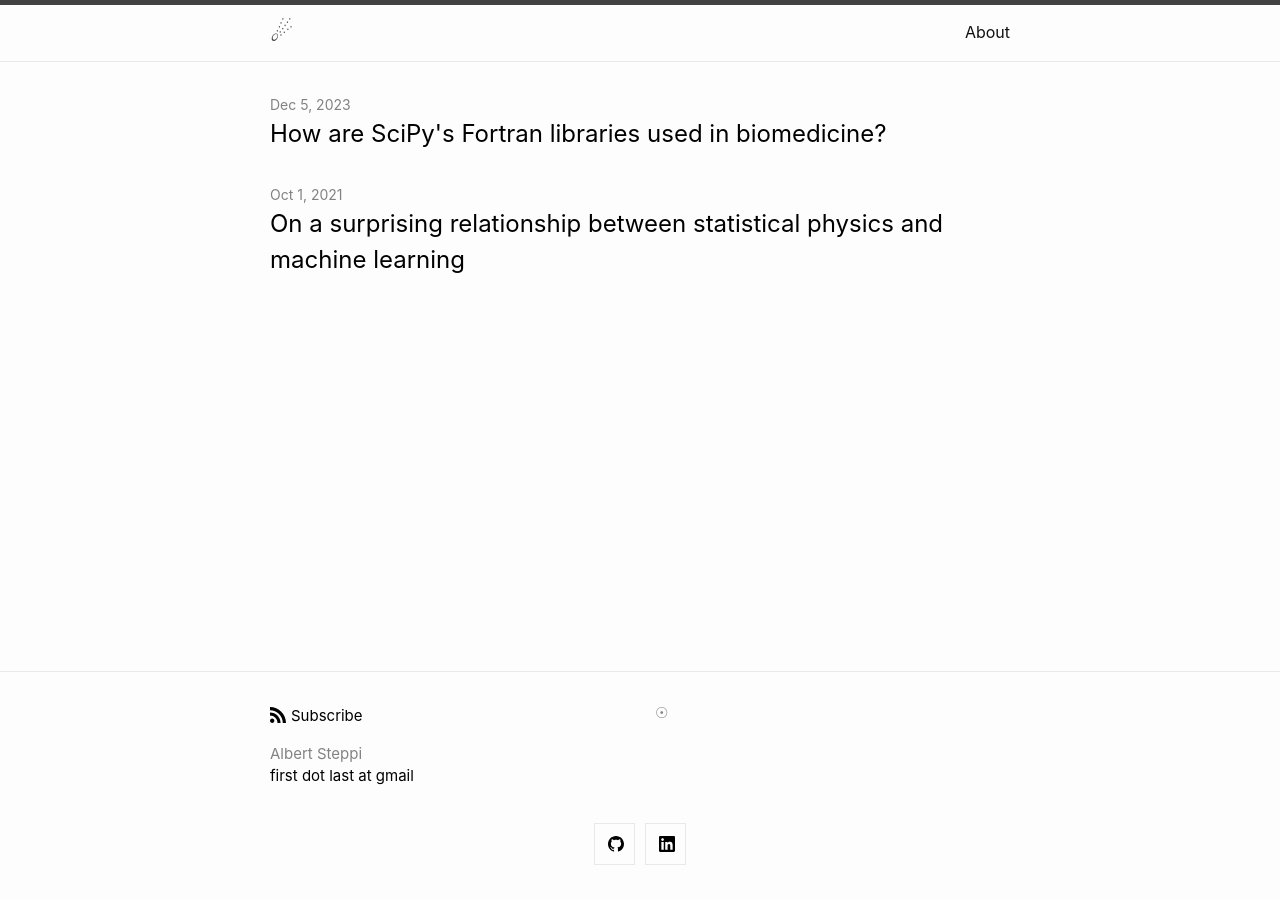
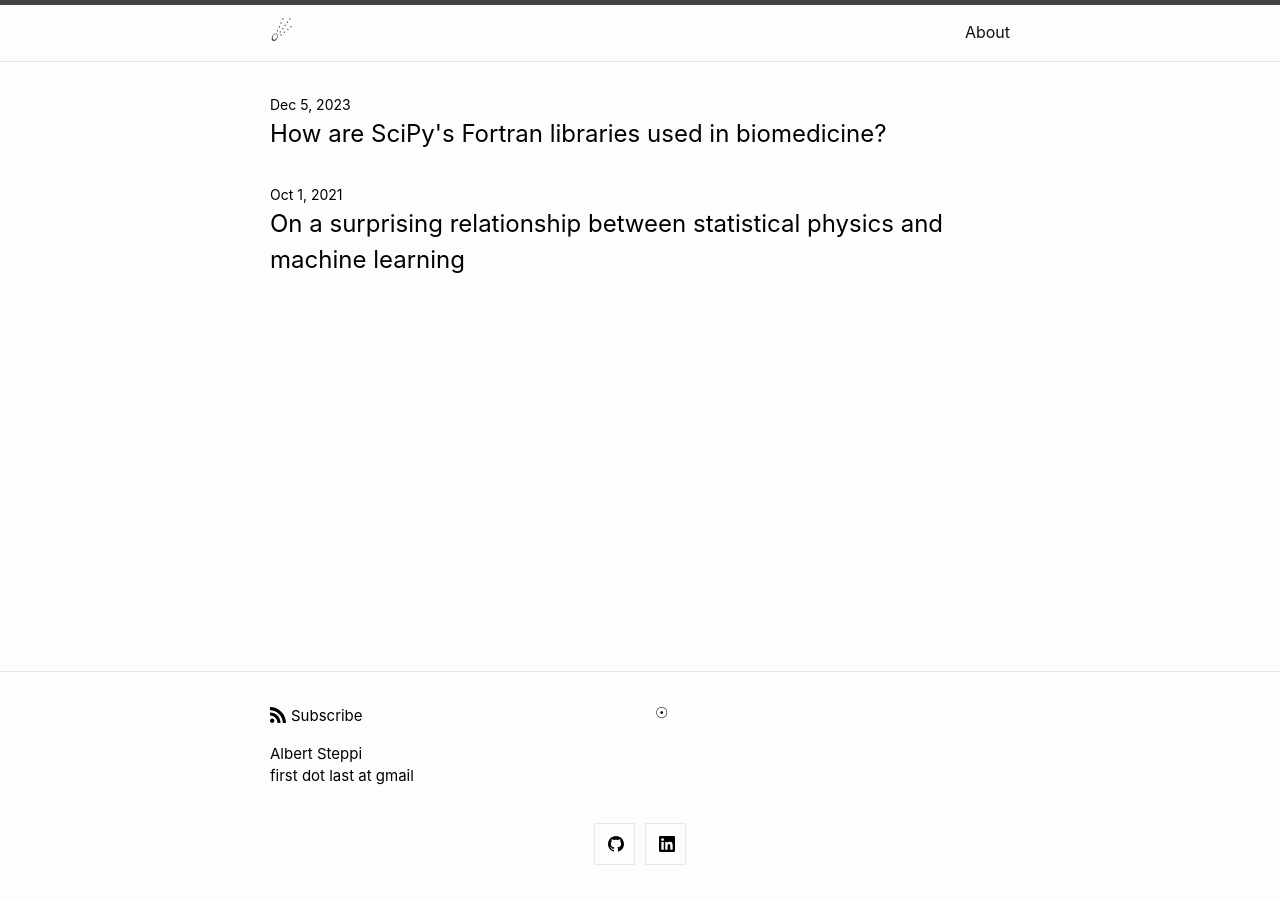
Before and after one commit to steppi/steppi.github.io, a Jekyll site: the page built from index.md, in a window 1280 px wide. Built offline with Jekyll 4.4.1, drawn with Linux system fonts in a browser that asks for light colours.

Commit message:
more color change

```diff
--- a/assets/css/style.scss
+++ b/assets/css/style.scss
@@ -23,3 +23,10 @@ a {
 .svg-icon {
   fill: #000;
 }
+
+.post-meta,
+.footer-col,
+.contact-list,
+.social-media-list {
+  color: #000;
+}
```
